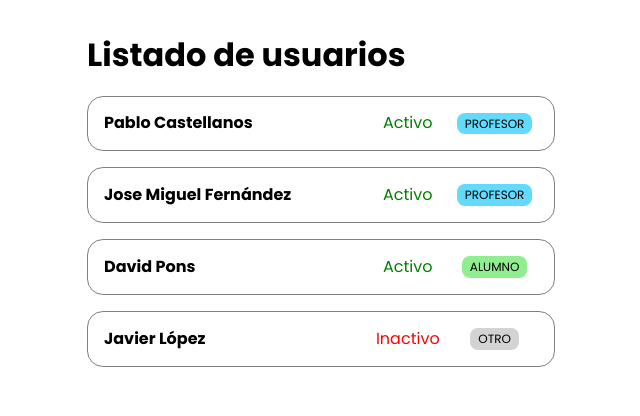
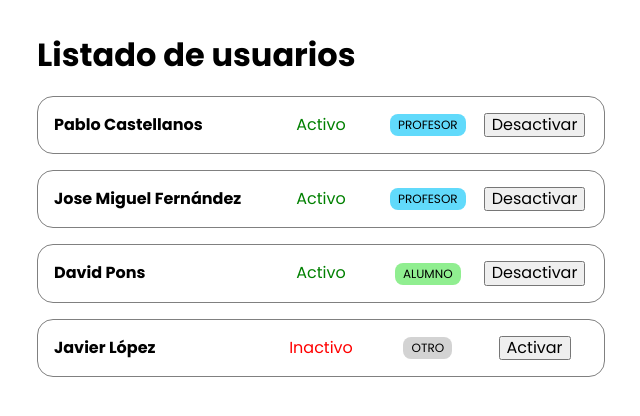
Before and after one commit to dpons039/learnthis-react-users-list, a React (Vite) app: page / in a window 1280 px wide. Shown: the top 416 px of the page, without its empty margins (319-959 px from the left). Built offline with nearby package versions, Linux system fonts and the light colour scheme.

Commit message:
Add useState

```diff
--- a/src/components/UserRole.jsx
+++ b/src/components/UserRole.jsx
@@ -1,10 +1,12 @@
 import style from './UserRole.module.css';
+
+const ROLE_STYLES = {
+	teacher: ['Profesor', style.teacher],
+	student: ['Alumno', style.student],
+	other: ['Otro', style.other]
+};
+
 const UserRole = ({ role }) => {
-	const ROLE_STYLES = {
-		teacher: ['Profesor', style.teacher],
-		student: ['Alumno', style.student],
-		other: ['Otro', style.other]
-	};
 	const [roleName, roleClassName] = ROLE_STYLES[role] || ROLE_STYLES.other;
 	return <span className={`${roleClassName} ${style.role}`}>{roleName}</span>;
 };
--- a/src/components/UserRow.jsx
+++ b/src/components/UserRow.jsx
@@ -1,19 +1,33 @@
+import { useState } from 'react';
 import UserRole from './UserRole';
 import style from './UserRow.module.css';
 import UserStatus from './UserStatus';
 
-const UserRow = ({ name, active, role }) => (
+const UserRow = ({ name, active, role }) => {
+	const [isActive, setIsActive] = useState(active);
+
+	return (
 		<div className={style.wrapper}>
 			<div className={style.name}>
 				<span>{name}</span>
 			</div>
 			<div className={style.status}>
-				<UserStatus active={active} />
+				<UserStatus active={isActive} />
 			</div>
 			<div className={style.role}>
 				<UserRole role={role} />
 			</div>
+			<div className={style.action}>
+				<button
+					onClick={() => {
+						setIsActive(!isActive);
+					}}
+				>
+					{isActive ? 'Desactivar' : 'Activar'}
+				</button>
+			</div>
 		</div>
 	);
+};
 
 export default UserRow;
--- a/src/components/UserRow.module.css
+++ b/src/components/UserRow.module.css
@@ -10,18 +10,16 @@
 }
 
 .name {
-	width: 60%;
+	width: 40%;
+	font-weight: bold;
 }
 
 .status,
-.role {
+.role,
+.action {
 	width: 20%;
 
 	display: flex;
 	justify-content: center;
 	align-items: center;
 }
-
-.name span {
-	font-weight: bold;
-}
--- a/src/components/UsersList.module.css
+++ b/src/components/UsersList.module.css
@@ -1,6 +1,6 @@
 .wrapper {
 	width: 100%;
-	max-width: 500px;
+	max-width: 600px;
 	margin: auto;
 	padding: 1rem;
 }
```
